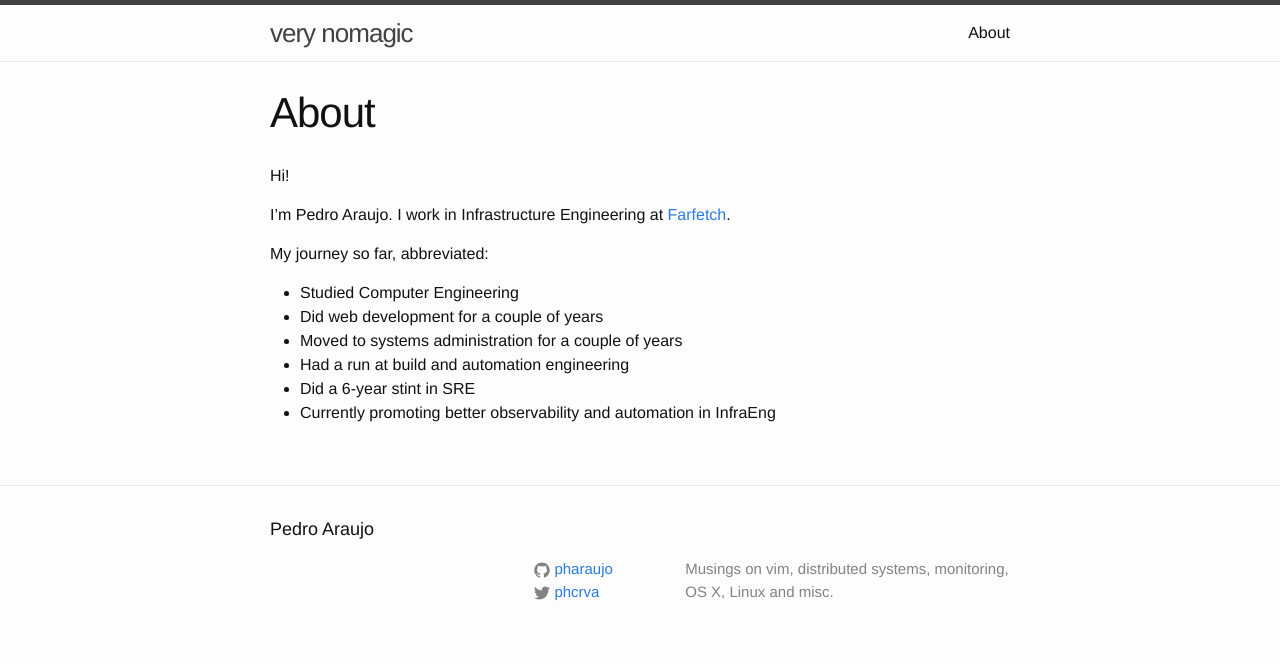
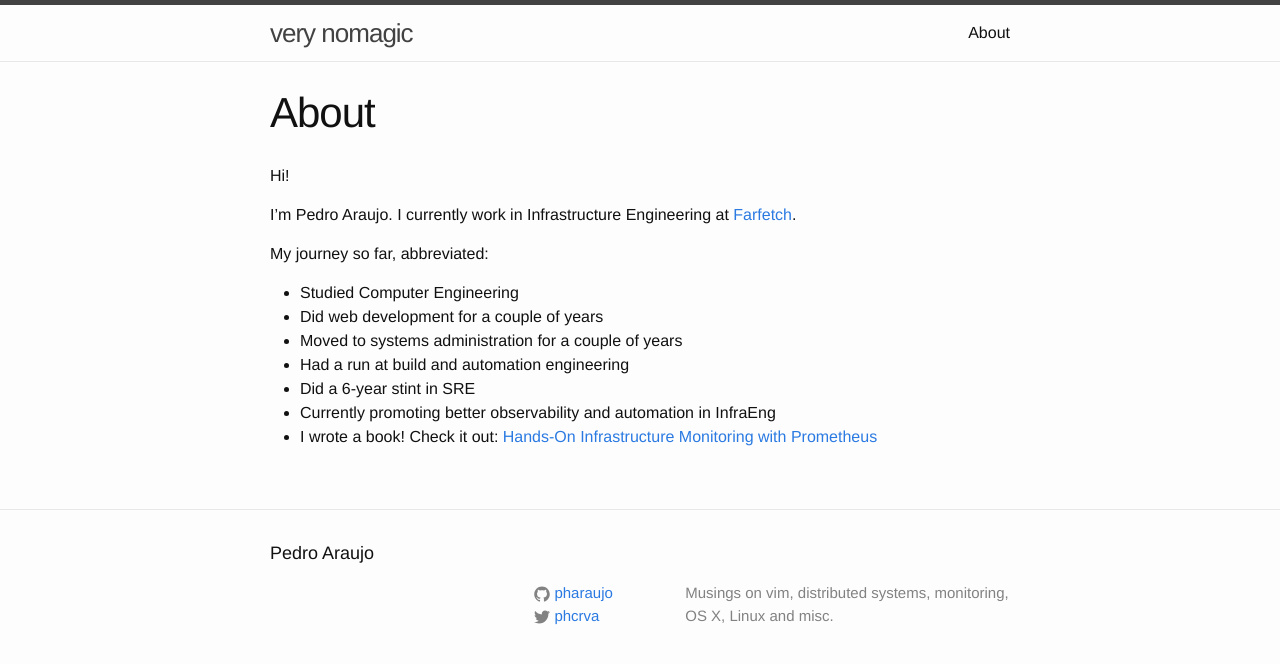
Before and after one commit to pharaujo/pharaujo.github.io, a Jekyll site: the page built from about.md, in a window 1280 px wide. Shown: the top 664 px of the page. Built offline with Jekyll 4.4.1, drawn with Linux system fonts in a browser that asks for light colours.

Commit message:
Update about page with the book

```diff
--- a/about.md
+++ b/about.md
@@ -6,7 +6,7 @@ permalink: /about/
 
 Hi!
 
-I'm Pedro Araujo. I work in Infrastructure Engineering at [Farfetch](https://www.farfetch.com).
+I'm Pedro Araujo. I currently work in Infrastructure Engineering at [Farfetch](https://www.farfetch.com).
 
 My journey so far, abbreviated:
 
@@ -16,3 +16,4 @@ My journey so far, abbreviated:
   - Had a run at build and automation engineering
   - Did a 6-year stint in SRE
   - Currently promoting better observability and automation in InfraEng
+  - I wrote a book! Check it out: [Hands-On Infrastructure Monitoring with Prometheus](https://www.packtpub.com/eu/virtualization-and-cloud/hands-infrastructure-monitoring-prometheus)
```
